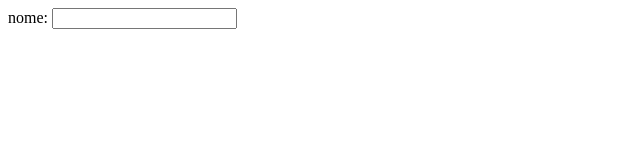
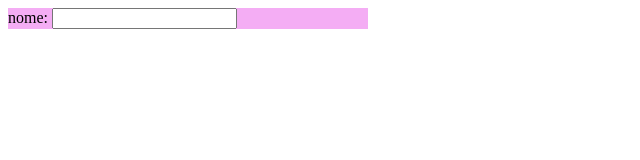
Before and after one commit to mih190506/projeto-HTML, a plain HTML site: page index.html in a window 1280 px wide. Shown: the whole page, without its empty margins (0-640 px from the left). Drawn offline with Linux system fonts and the light colour scheme.

Commit message:
style html

```diff
--- a/index.html
+++ b/index.html
@@ -4,6 +4,7 @@
     <meta charset="UTF-8">
     <meta name="viewport" content="width=, initial-scale=1.0">
     <title>Document</title>
+    <link rel="stylesheet" href="style.css">
 </head>
 <body>
 
--- /dev/null
+++ b/style.css
@@ -0,0 +1,4 @@
+main{
+    background-color: rgb(244, 173, 244);
+    width: 360px;
+}
```
